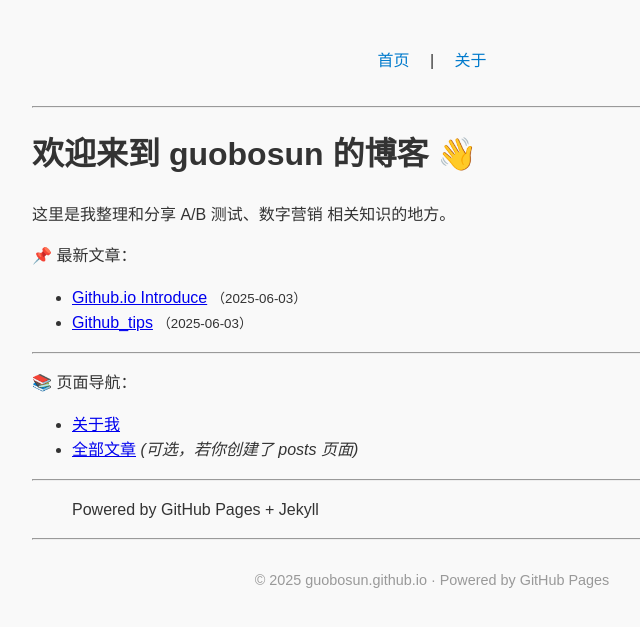
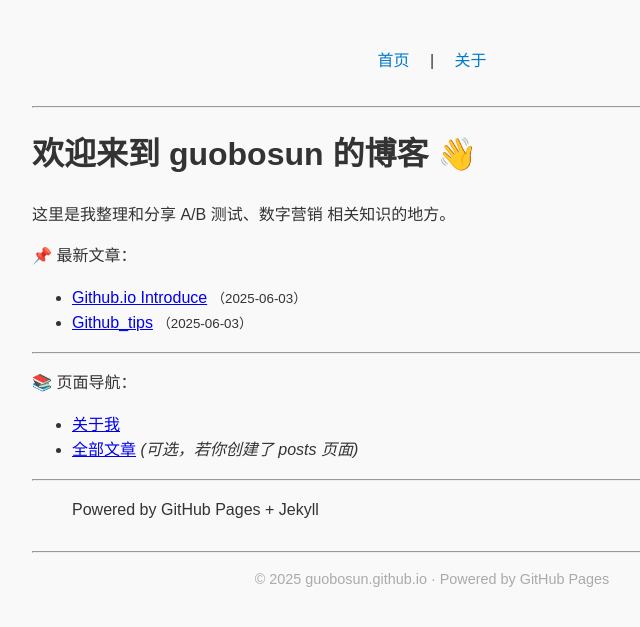
Before and after one commit to guobosun/guobosun.github.io, a Jekyll site: the page built from index.md, in a window 1280 px wide. Shown: the top 627 px of the page, without its empty margins (208-848 px from the left). Built offline with Jekyll 4.4.1, drawn with Linux system fonts in a browser that asks for light colours.

Commit message:
Update footer.html

```diff
--- a/_includes/footer.html
+++ b/_includes/footer.html
@@ -1,4 +1,4 @@
-<hr>
-<footer style="text-align: center; color: #999; font-size: 0.9em;">
-  <p>© {{ site.time | date: "%Y" }} {{ site.title }} · Powered by GitHub Pages</p>
+<footer>
+  <hr>
+  <p>© {{ site.time | date: '%Y' }} {{ site.title }} · Powered by GitHub Pages</p>
 </footer>
```
